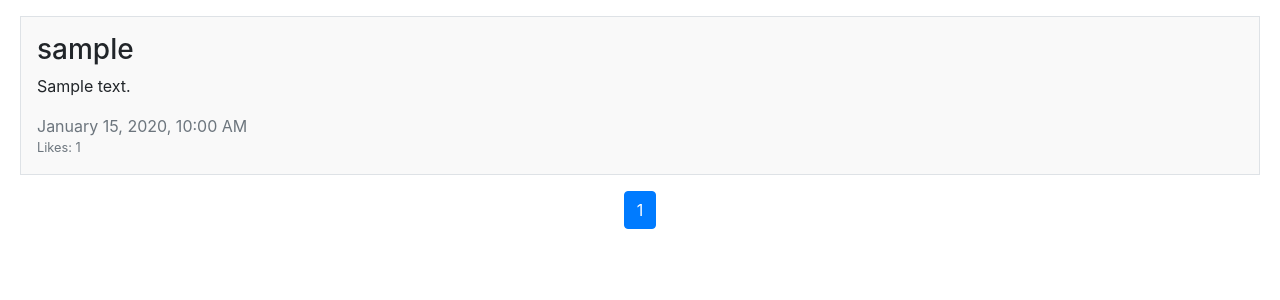
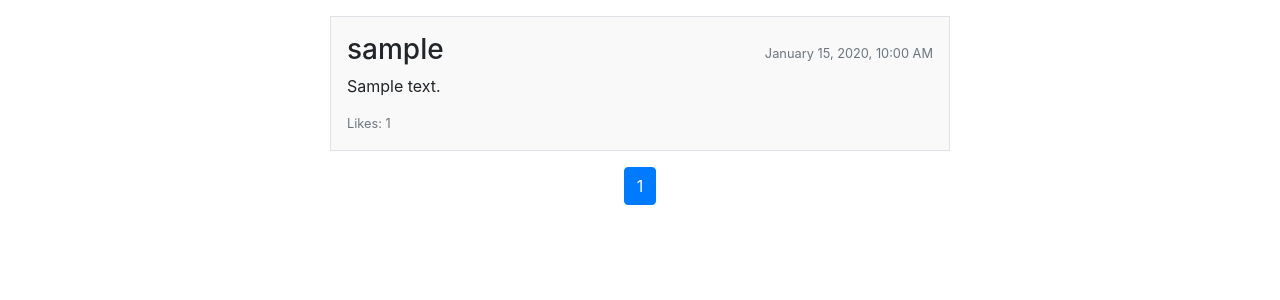
Before and after one commit to ChelovechKo/network, a Django app: page / in a window 1280 px wide. Shown: the part 151-451 px from the top of the page. Run offline with Django 3.2, Linux system fonts and the light colour scheme; tables that the repository leaves empty hold one stand-in row (values such as "Sample post"); some libraries are stand-ins or nearby versions.

Commit message:
post on the middle

```diff
--- a/network/static/network/scripts.js
+++ b/network/static/network/scripts.js
@@ -199,7 +199,11 @@ document.addEventListener('DOMContentLoaded', function() {
 
         postElement.className = `post-container border p-3 mb-3 d-flex flex-column ${isNew ? "new-post" : ""}`;
         postElement.innerHTML = `
-            <h3>${post.user_created}</h3>
+            <div class="post-header d-flex justify-content-between align-items-center">
+                <h3>${post.user_created}</h3>
+                <small class="text-muted">${post.dt_created}</small>
+            </div>
+
             ${isCreator ? `
                 <small class="editDeleteButton">
                     <a href="#" class="text-primary edit-button">Edit</a> |
@@ -207,8 +211,9 @@ document.addEventListener('DOMContentLoaded', function() {
                 </small>
             ` : ''
             }
-            <span class="post-description" ${post.raw_description ? `data-raw-markdown="${post.raw_description}"` : ''}>${post.description}</span>
-            <span class="text-muted">${post.dt_created}</span>
+            <span class="post-description" ${post.raw_description ? `data-raw-markdown="${post.raw_description}"` : ''}>
+                ${post.description}
+            </span>
             <small class="text-muted">Likes: ${post.likes_count}</small>
             <div class="saveCancelButton">
                 <button class="btn btn-primary btn-sm mt-2">Save</button>
--- a/network/templates/network/index.html
+++ b/network/templates/network/index.html
@@ -19,7 +19,7 @@
     <nav aria-label="Page navigation" id="pagination-nav-top"></nav>
 
     <!-- All Posts -->
-    <div id="posts-list"></div>
+    <div id="posts-list" class="d-flex flex-column mx-auto w-50 w-md-50"></div>
 
     <!-- Pagination Navigation -->
     <nav aria-label="Page navigation" id="pagination-nav-bottom"></nav>
```
